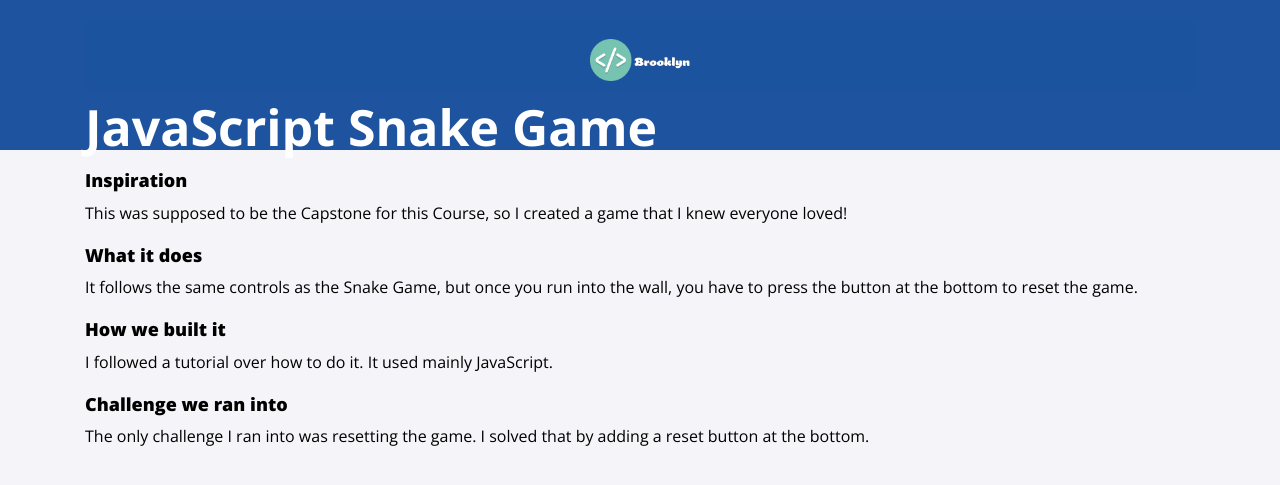
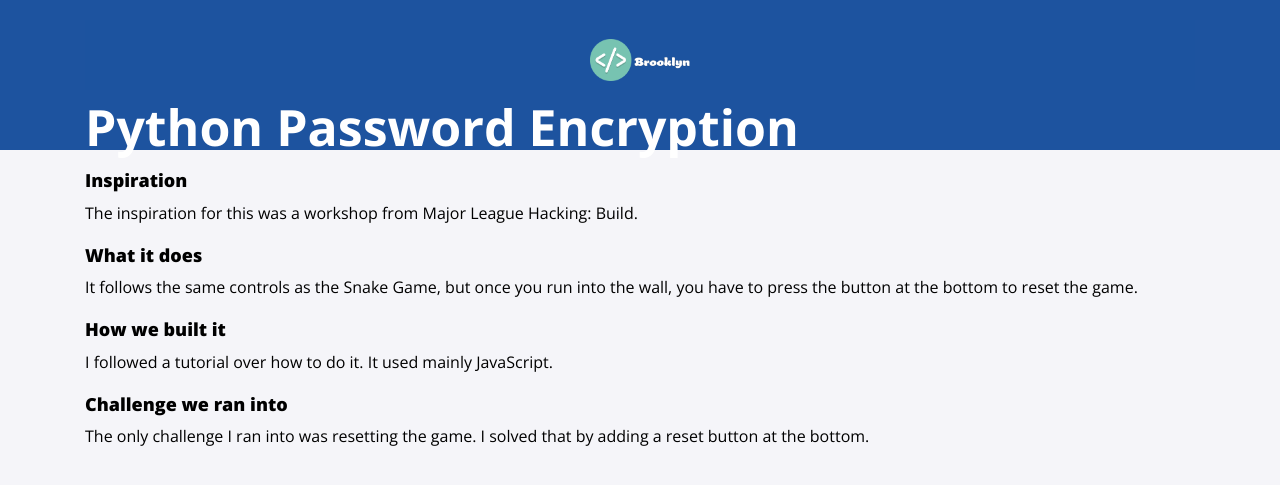
Before and after one commit to BrookTheBook/brookthebook.github.io, a Jekyll site: the page built from projects/sprint6.md, in a window 1280 px wide. Shown: the top 485 px of the page. Built offline with Jekyll 4.4.1, drawn with Linux system fonts in a browser that asks for light colours; nearby versions of some CDN libraries.

Commit message:
Update sprint6.md

```diff
--- a/projects/sprint6.md
+++ b/projects/sprint6.md
@@ -1,11 +1,11 @@
 ---
-title: JavaScript Snake Game
+title: Python Password Encryption
 layout: page
 ---
 
 ## Inspiration
 
-This was supposed to be the Capstone for this Course, so I created a game that I knew everyone loved!
+The inspiration for this was a workshop from Major League Hacking: Build.
 
 ## What it does
 
```
